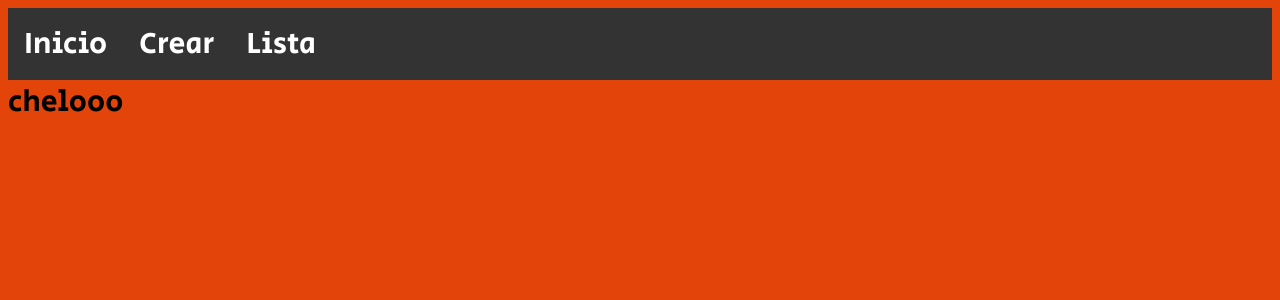
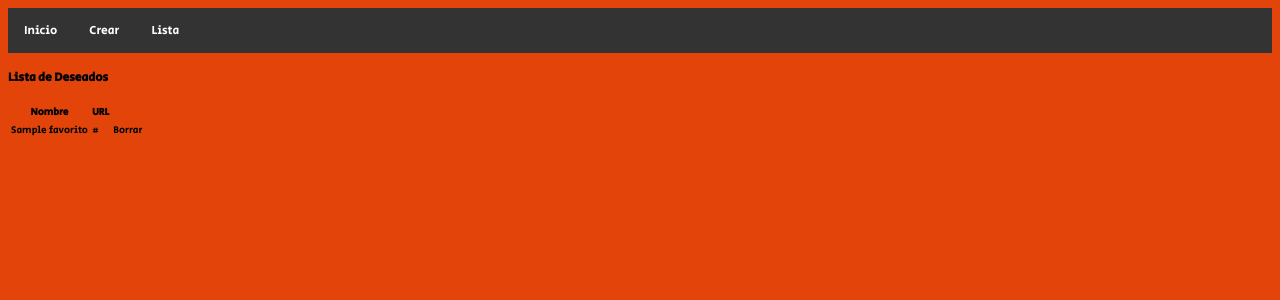
Before and after one commit to carlosgc93/test_django, a Django app: page /lista in a window 1280 px wide. Shown: the top 300 px of the page. Run offline with Django 4.2, Linux system fonts and the light colour scheme; tables that the repository leaves empty hold one stand-in row (values such as "Sample post").

Commit message:
guardar y listar datos

```diff
--- a/basico/favoritos/forms.py
+++ b/basico/favoritos/forms.py
@@ -12,5 +12,5 @@ class FavoritoForm(forms.Form):
 # formulario version dos mas pro
 class FavoritoModelForm(forms.ModelForm):
     class Meta:
-        model: Favoritos
+        model= Favoritos
         fields = '__all__' # ['nombre']
--- a/basico/favoritos/templates/favoritos/crear.html
+++ b/basico/favoritos/templates/favoritos/crear.html
@@ -27,7 +27,7 @@
         <form method="post">
             {% csrf_token %}
             {{ form.as_p }}
-            <button type="submit">Enviar</button>
+            <input type="submit">
 
 
             <!-- <label for="nombre">Nombre: </label>
--- a/basico/favoritos/templates/favoritos/lista.html
+++ b/basico/favoritos/templates/favoritos/lista.html
@@ -22,7 +22,28 @@
             <li><a href="{% url 'lista' %}">Lista</a></li>
         </ul>
     </nav>
-    chelooo
+    <h4>Lista de Deseados</h4>
+    <div>
+        <table>
+            <thead>
+                <tr>
+                    <th>Nombre</th>
+                    <th>URL</th>
+                    <th></th>
+                </tr>
+            </thead>
+            <tbody>
+                {% for fav in favoritos_lista %}
+                <tr>
+                    <td>{{ fav.nombre }}</td>
+                    <td>{{ fav.url }}</td>
+                    <td><a href=""></a>Borrar</td>
+                </tr>
+                {% endfor %}
+            </tbody>
+    </div>
+
+
 </body>
 
 </html>
--- a/basico/favoritos/views.py
+++ b/basico/favoritos/views.py
@@ -1,6 +1,6 @@
-from django.shortcuts import render
+from django.shortcuts import render, redirect
 from .models import Favoritos
-from .forms import FavoritoForm, FavoritoModelForm
+from .forms import FavoritoModelForm
 
 # Create your views here.
 
@@ -11,14 +11,16 @@ def index(request):
 
 def crear_favoritos(request):
 
-    form = FavoritoForm()
+    form = FavoritoModelForm()
 
     if request.method == 'POST':
-        form = FavoritoForm(request.POST)
+        form = FavoritoModelForm(request.POST)
+
         if form.is_valid():
-            nombre = form.cleaned_data['nombre']
-            url = form.cleaned_data['url']
-            Favoritos.objects.create(nombre=nombre, url=url)
+            form.save()
+            return redirect('crear')
+        else:
+            print(form.errors)
 
     context = {
         'form': form
@@ -28,4 +30,11 @@ def crear_favoritos(request):
 
 
 def lista_favoritos(request):
-    return render(request, 'favoritos/lista.html')
+
+    favoritos_lista = Favoritos.objects.all()
+
+    context = {
+        'favoritos_lista': favoritos_lista
+    }
+
+    return render(request, 'favoritos/lista.html', context)
--- a/basico/static/css/style.css
+++ b/basico/static/css/style.css
@@ -1,6 +1,6 @@
 body {
     color: black;
-    font-size: 30px;
+    font-size: 12px;
     font-family: 'Secular One', sans-serif;
     background-color: rgb(227, 68, 10);
 }
@@ -29,3 +29,8 @@ li a {
 li a:hover {
     background-color: black;
 }
+
+
+table {
+    font-size: 10px;
+}
```
Also changed, not shown: basico/favoritos/templates/asd.html (added, +12 -0 lines).
